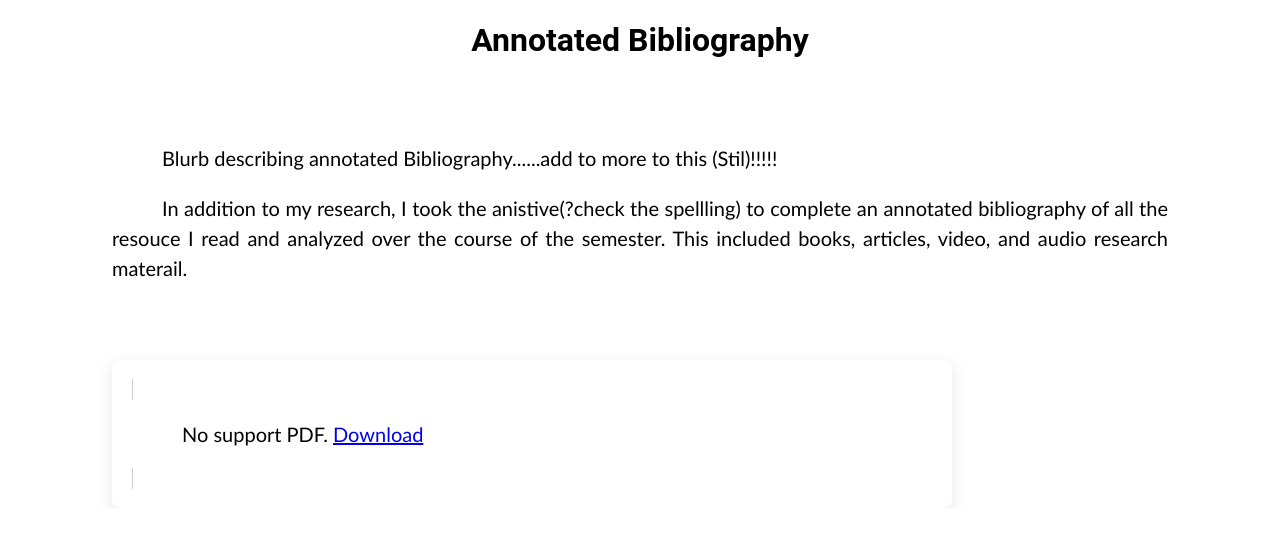
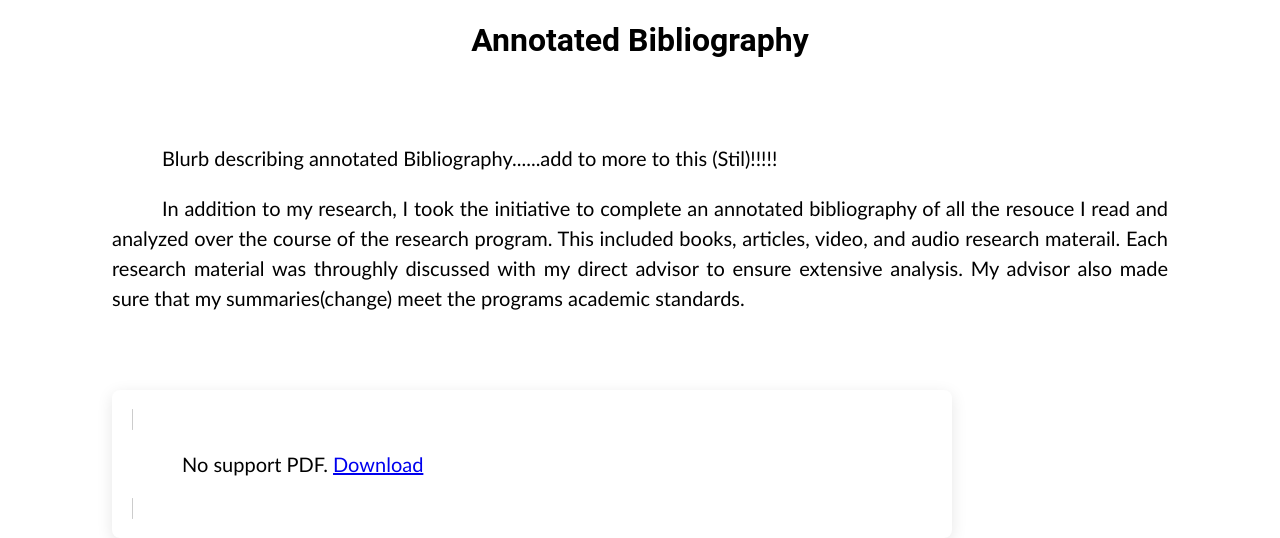
Before and after one commit to anyaga/ENGagED-REU-Project, a Django app: page /document_preview/ in a window 1280 px wide. Shown: the part 296-834 px from the top of the page. Before the commit the page ends 785 px from the top, so only its background shows below. Run offline with Django 5.2, Linux system fonts and the light colour scheme.

Commit message:
more detail in annotated bib #2

```diff
--- a/REU_Project/templates/doc_preview.html
+++ b/REU_Project/templates/doc_preview.html
@@ -11,9 +11,13 @@
 
         </p>
         <p>
-            In addition to my research, I took the anistive(?check the spellling) to complete
+            In addition to my research, I took the initiative to complete
             an annotated bibliography of all the resouce I read and analyzed over the course of
-            the semester. This included books, articles, video, and audio research materail.
+            the research program. This included books, articles, video, and audio research materail.
+
+            Each research material was throughly discussed with my direct advisor to ensure extensive
+            analysis. My advisor also made sure that my summaries(change) meet the programs
+            academic standards.
         </p>
     </div>
     <br>
```
